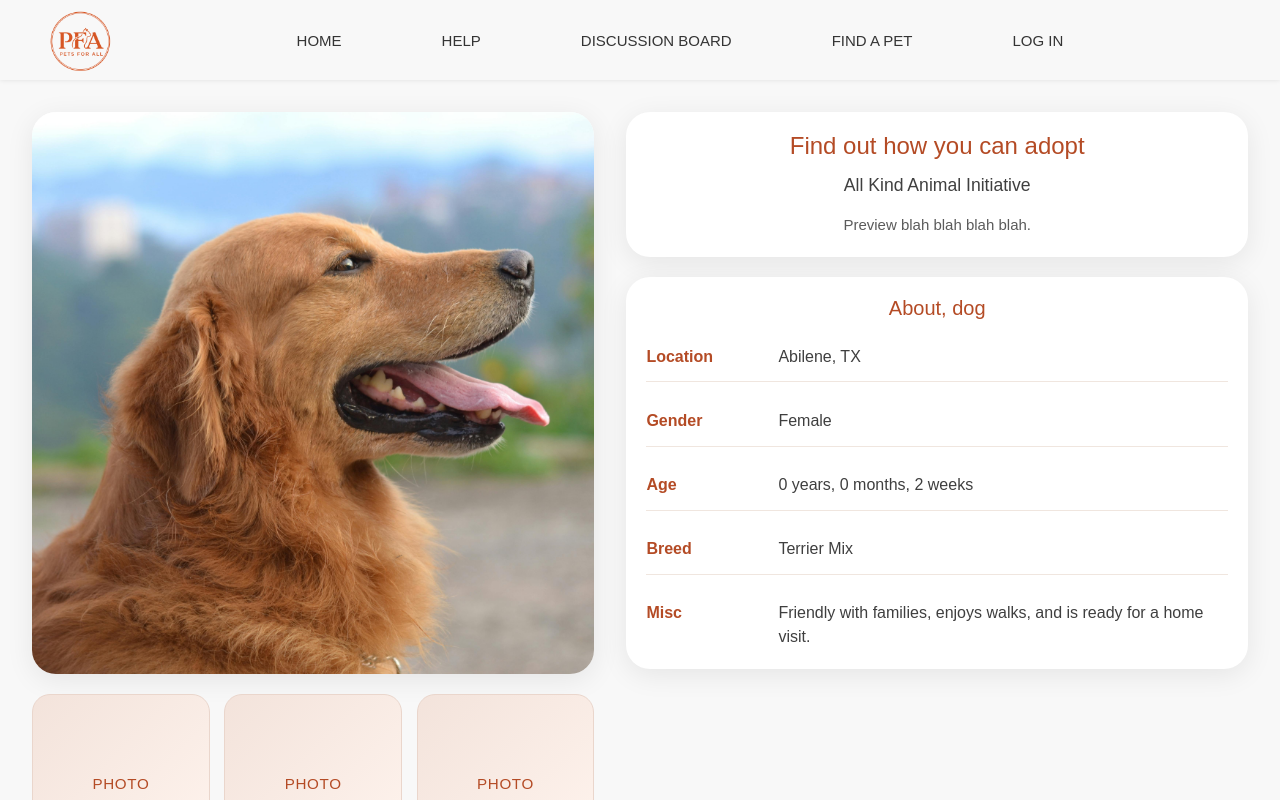
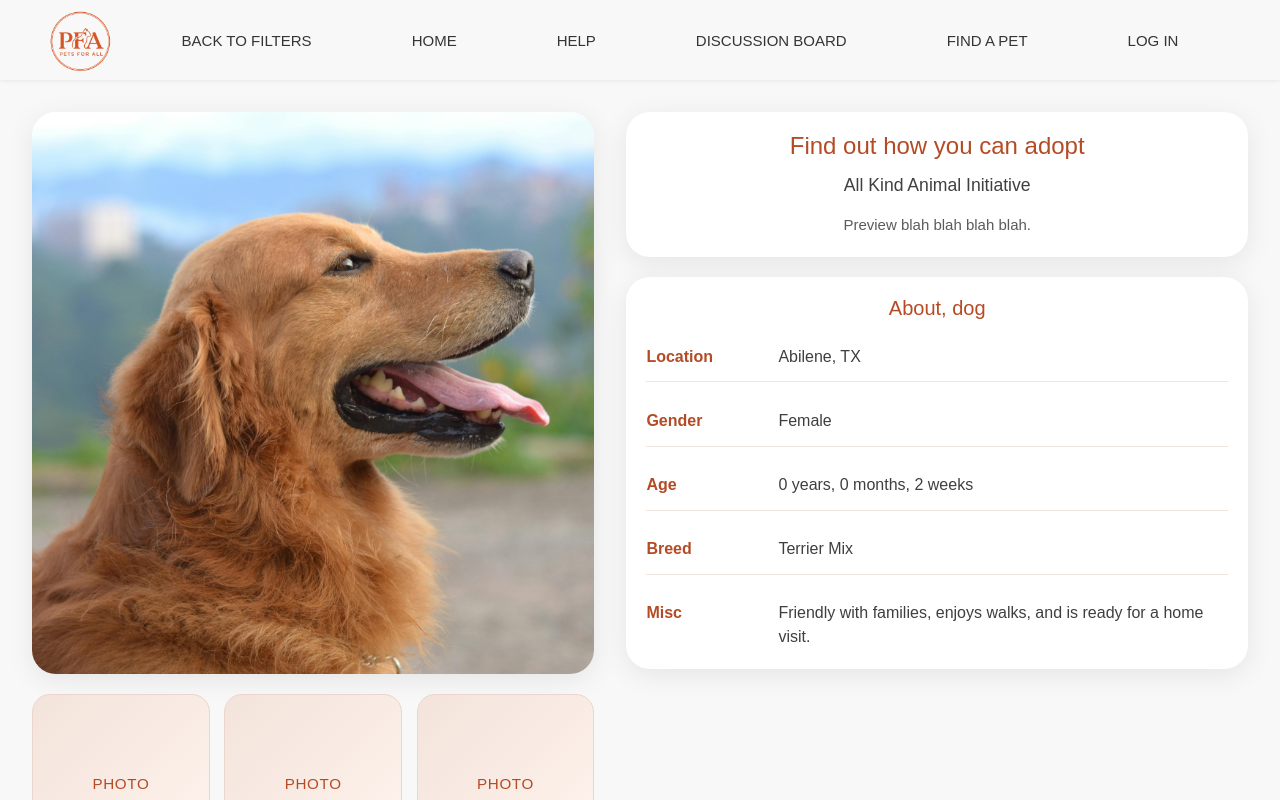
Before and after one commit to KeatonRagle/PinkFairyArmadillos, a React (Vite) app in the folder frontend/: page /specific-animal in a window 1280 px wide. Shown: the top 800 px of the page. Built offline with nearby package versions, Linux system fonts and the light colour scheme; no server answers; a web font is replaced by a local one.

Commit message:
button in the header to go back to animal filters page from pet details page that saves the filters

```diff
--- a/frontend/src/components/header.jsx
+++ b/frontend/src/components/header.jsx
@@ -4,7 +4,7 @@ import { Link, useNavigate } from 'react-router-dom'
 import { useEffect, useRef, useState } from 'react'
 import { useAuth } from '../auth/AuthContext.jsx'
 
-export default function HomeHeader() {
+export default function HomeHeader({ backLink = null }) {
   const navigate = useNavigate()
   const menuRef = useRef(null)
   const { username, role, clearAuth } = useAuth()
@@ -58,6 +58,11 @@ export default function HomeHeader() {
 
       <nav className="header-nav">
         <div className="header-nav-links">
+          {backLink ? (
+            <Link to={backLink.to} state={backLink.state} className="header-link">
+              {backLink.label}
+            </Link>
+          ) : null}
           <Link to="/home" className="header-link">HOME</Link>
           <Link to="/help" className="header-link">HELP</Link>
           <Link to="/discussion-board" className="header-link">DISCUSSION BOARD</Link>
--- a/frontend/src/pages/AnimalFilter.jsx
+++ b/frontend/src/pages/AnimalFilter.jsx
@@ -86,22 +86,23 @@ function convertFromWeeks(rank, val) {
 export default function AnimalFilter() {
 	const filterPanelRef = useRef(null)
 	const location = useLocation()
-	const selectedPetType = location.state?.petType ?? null
+	const initialFilters = location.state?.filters ?? {}
+	const selectedPetType = initialFilters.petType ?? location.state?.petType ?? null
 
 	const [openFilter, setOpenFilter] = useState(null)
-	const [breedSearchText, setBreedSearchText] = useState('')
-	const [debouncedBreedSearchText, setDebouncedBreedSearchText] = useState('')
+	const [breedSearchText, setBreedSearchText] = useState(initialFilters.breedSearchText ?? '')
+	const [debouncedBreedSearchText, setDebouncedBreedSearchText] = useState(initialFilters.breedSearchText ?? '')
 	const [shelterSearchText, setShelterSearchText] = useState('')
-	const [selectedGender, setSelectedGender] = useState(null)
-	const [selectedSize, setSelectedSize] = useState(null)
-	const [selectedAgeRange, setSelectedAgeRange] = useState(null)
-	const [advancedAgeSettings, setAdvancedAgeSettings] = useState(false)
-	const [minAgeSelection, setMinAgeSelection] = useState(1)
-	const [minAgeValue, setMinAgeValue] = useState(0)
-	const [minAgeEnabled, isMinAgeEnabled] = useState(false)
-	const [maxAgeEnabled, isMaxAgeEnabled] = useState(false)
-	const [maxAgeSelection, setMaxAgeSelection] = useState(1)
-	const [maxAgeValue, setMaxAgeValue] = useState(0)
+	const [selectedGender, setSelectedGender] = useState(initialFilters.selectedGender ?? null)
+	const [selectedSize, setSelectedSize] = useState(initialFilters.selectedSize ?? null)
+	const [selectedAgeRange, setSelectedAgeRange] = useState(initialFilters.selectedAgeRange ?? null)
+	const [advancedAgeSettings, setAdvancedAgeSettings] = useState(initialFilters.advancedAgeSettings ?? false)
+	const [minAgeSelection, setMinAgeSelection] = useState(initialFilters.minAgeSelection ?? 1)
+	const [minAgeValue, setMinAgeValue] = useState(initialFilters.minAgeValue ?? 0)
+	const [minAgeEnabled, isMinAgeEnabled] = useState(initialFilters.minAgeEnabled ?? false)
+	const [maxAgeEnabled, isMaxAgeEnabled] = useState(initialFilters.maxAgeEnabled ?? false)
+	const [maxAgeSelection, setMaxAgeSelection] = useState(initialFilters.maxAgeSelection ?? 1)
+	const [maxAgeValue, setMaxAgeValue] = useState(initialFilters.maxAgeValue ?? 0)
 
 	const [isLoading, setIsLoading] = useState(true)
 	const [hasLoaded, setHasLoaded] = useState(false)
@@ -251,6 +252,20 @@ export default function AnimalFilter() {
 
 	const genderLabel = selectedGender === 'M' ? 'Male' : selectedGender === 'F' ? 'Female' : null
 	const ageLabel = selectedAgeRange?.label ?? null
+	const persistedFilters = {
+		petType: selectedPetType,
+		breedSearchText,
+		selectedGender,
+		selectedSize,
+		selectedAgeRange,
+		advancedAgeSettings,
+		minAgeSelection,
+		minAgeValue,
+		minAgeEnabled,
+		maxAgeSelection,
+		maxAgeValue,
+		maxAgeEnabled,
+	}
 
 	return (
 		<div className="animalfilter-page">
@@ -490,7 +505,7 @@ export default function AnimalFilter() {
 							<Link
 								key={animal.id}
 								to="/specific-animal"
-								state={{ animal }}
+								state={{ animal, filters: persistedFilters }}
 								className="animal-card-link"
 							>
 								<article className="animal-card">
--- a/frontend/src/pages/specificanimal.jsx
+++ b/frontend/src/pages/specificanimal.jsx
@@ -1,5 +1,5 @@
 import { useEffect } from 'react'
-import { Link, useLocation, useNavigate } from 'react-router-dom'
+import { useLocation } from 'react-router-dom'
 import HomeHeader from '../components/header'
 import HomeFooter from '../components/footer'
 import '../styling/specificanimal.css'
@@ -19,6 +19,7 @@ const previewAnimal = {
 export default function SpecificAnimal() {
 	const location = useLocation()
 	const animal = location.state?.animal ?? previewAnimal
+	const filters = location.state?.filters ?? null
 	const animalAge = () => {
 		if (!animal) return null
 
@@ -41,7 +42,13 @@ export default function SpecificAnimal() {
 
 	return (
 		<div className="specificanimal-page">
-			<HomeHeader />
+			<HomeHeader
+				backLink={{
+					to: '/animal-filter',
+					label: 'BACK TO FILTERS',
+					state: filters ? { filters, petType: filters.petType } : undefined,
+				}}
+			/>
 
 			<main className="specificanimal-main">
 				<section className="specificanimal-media-column">
```
